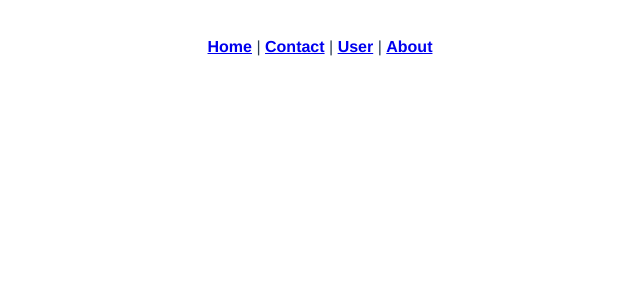
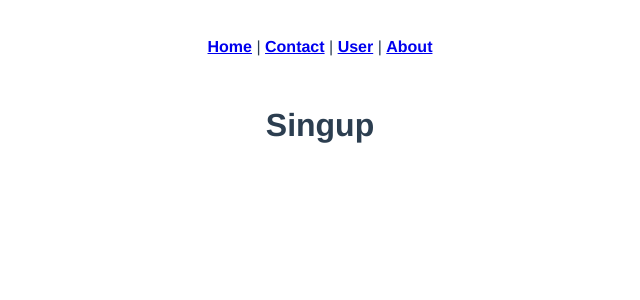
Before and after one commit to efranco89/vueroute, a Vue app: page /singup in a window 1280 px wide. Shown: the top 300 px of the page, without its empty margins (320-960 px from the left). Built offline with nearby package versions, Linux system fonts and the light colour scheme.

Commit message:
Ref adding more routes

```diff
--- a/src/router/index.js
+++ b/src/router/index.js
@@ -27,6 +27,16 @@ const routes = [
     path: '/users/:id',
     name: 'users',
     component: () => import('../views/Users.vue')
+  },
+  {
+    path: '/login',
+    name: 'login',
+    component: () => import('../views/Login.vue')
+  },
+  {
+    path: '/singup',
+    name: 'singup',
+    component: () => import('../views/Singup.vue')
   }
 ]
 
--- /dev/null
+++ b/src/views/Login.vue
@@ -0,0 +1,3 @@
+<template>
+  <h1>Login</h1>
+</template>
--- /dev/null
+++ b/src/views/Singup.vue
@@ -0,0 +1,3 @@
+<template>
+  <h1>Singup</h1>
+</template>
```
